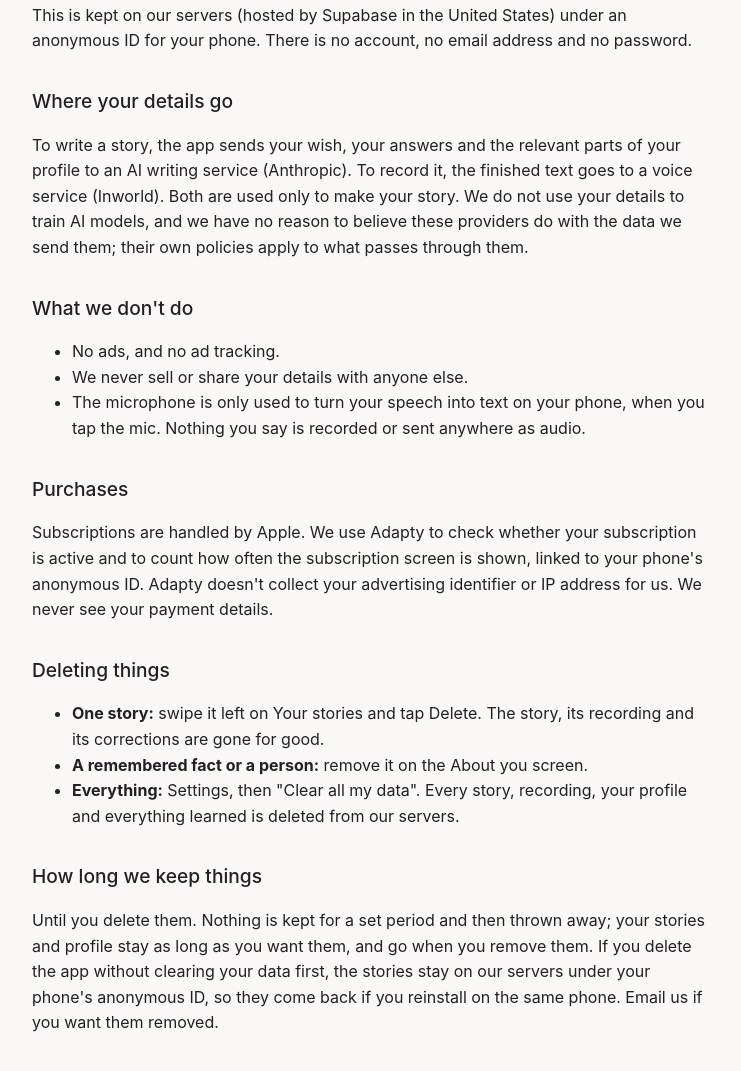
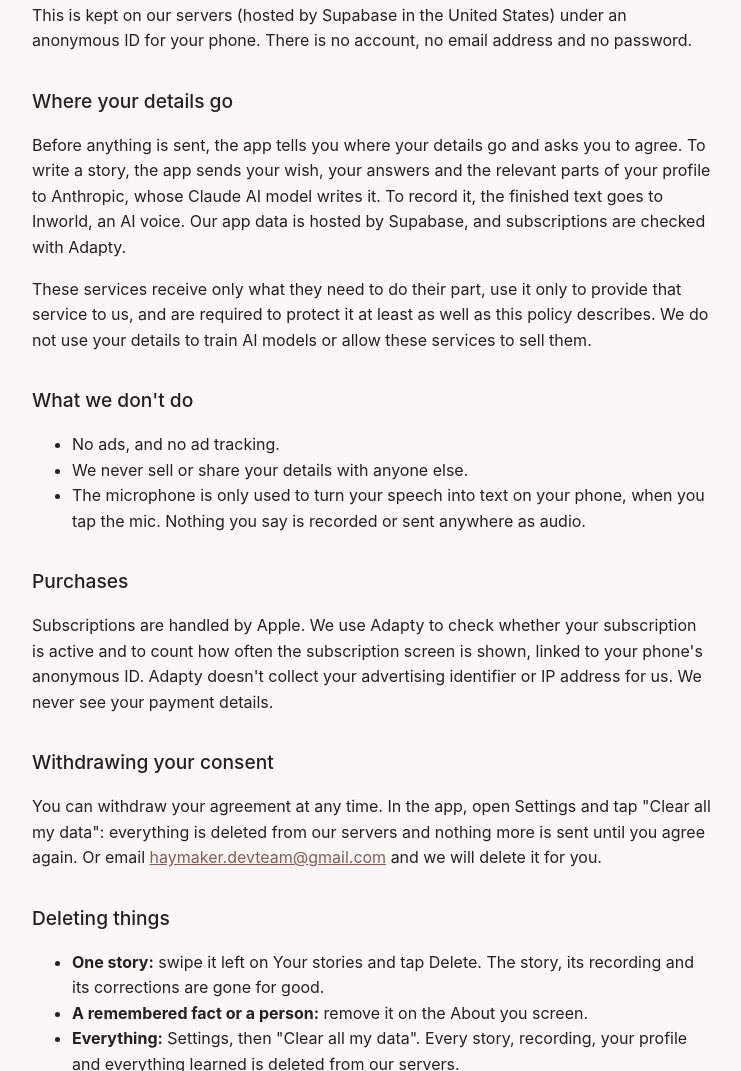
Before and after one commit to thechuggdawg/manifest-site, a plain HTML site: page privacy.html in a window 1280 px wide. Shown: the part 540-1611 px from the top of the page, without its empty margins (268-1009 px from the left). Drawn offline with Linux system fonts and the light colour scheme.

Commit message:
Privacy: consent before sending, equal protection by service providers, how to withdraw consent

```diff
--- a/privacy.html
+++ b/privacy.html
@@ -11,7 +11,8 @@
 </ul>
 <p>This is kept on our servers (hosted by Supabase in the United States) under an anonymous ID for your phone. There is no account, no email address and no password.</p>
 <h2>Where your details go</h2>
-<p>To write a story, the app sends your wish, your answers and the relevant parts of your profile to an AI writing service (Anthropic). To record it, the finished text goes to a voice service (Inworld). Both are used only to make your story. We do not use your details to train AI models, and we have no reason to believe these providers do with the data we send them; their own policies apply to what passes through them.</p>
+<p>Before anything is sent, the app tells you where your details go and asks you to agree. To write a story, the app sends your wish, your answers and the relevant parts of your profile to Anthropic, whose Claude AI model writes it. To record it, the finished text goes to Inworld, an AI voice. Our app data is hosted by Supabase, and subscriptions are checked with Adapty.</p>
+<p>These services receive only what they need to do their part, use it only to provide that service to us, and are required to protect it at least as well as this policy describes. We do not use your details to train AI models or allow these services to sell them.</p>
 <h2>What we don't do</h2>
 <ul>
 <li>No ads, and no ad tracking.</li>
@@ -20,6 +21,8 @@
 </ul>
 <h2>Purchases</h2>
 <p>Subscriptions are handled by Apple. We use Adapty to check whether your subscription is active and to count how often the subscription screen is shown, linked to your phone's anonymous ID. Adapty doesn't collect your advertising identifier or IP address for us. We never see your payment details.</p>
+<h2>Withdrawing your consent</h2>
+<p>You can withdraw your agreement at any time. In the app, open Settings and tap "Clear all my data": everything is deleted from our servers and nothing more is sent until you agree again. Or email <a href="mailto:haymaker.devteam@gmail.com">haymaker.devteam@gmail.com</a> and we will delete it for you.</p>
 <h2>Deleting things</h2>
 <ul>
 <li><strong>One story:</strong> swipe it left on Your stories and tap Delete. The story, its recording and its corrections are gone for good.</li>
```
